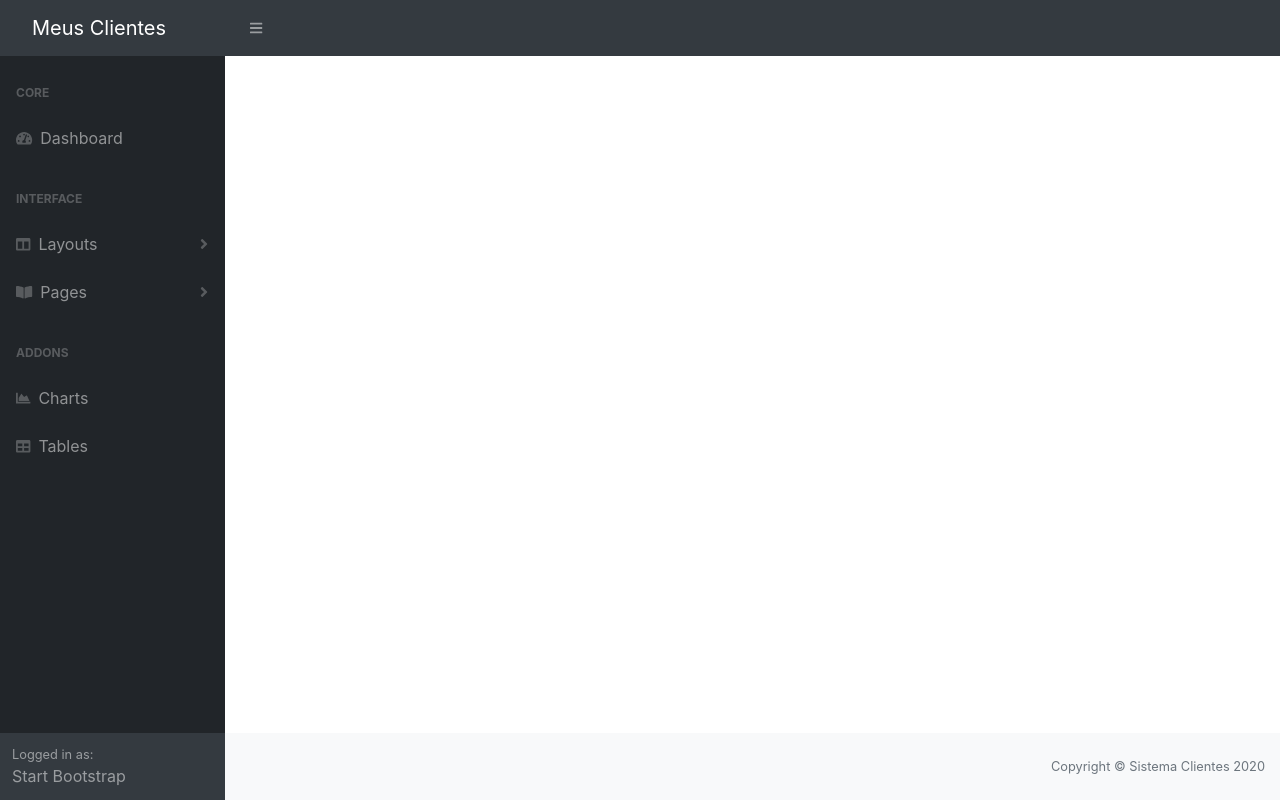
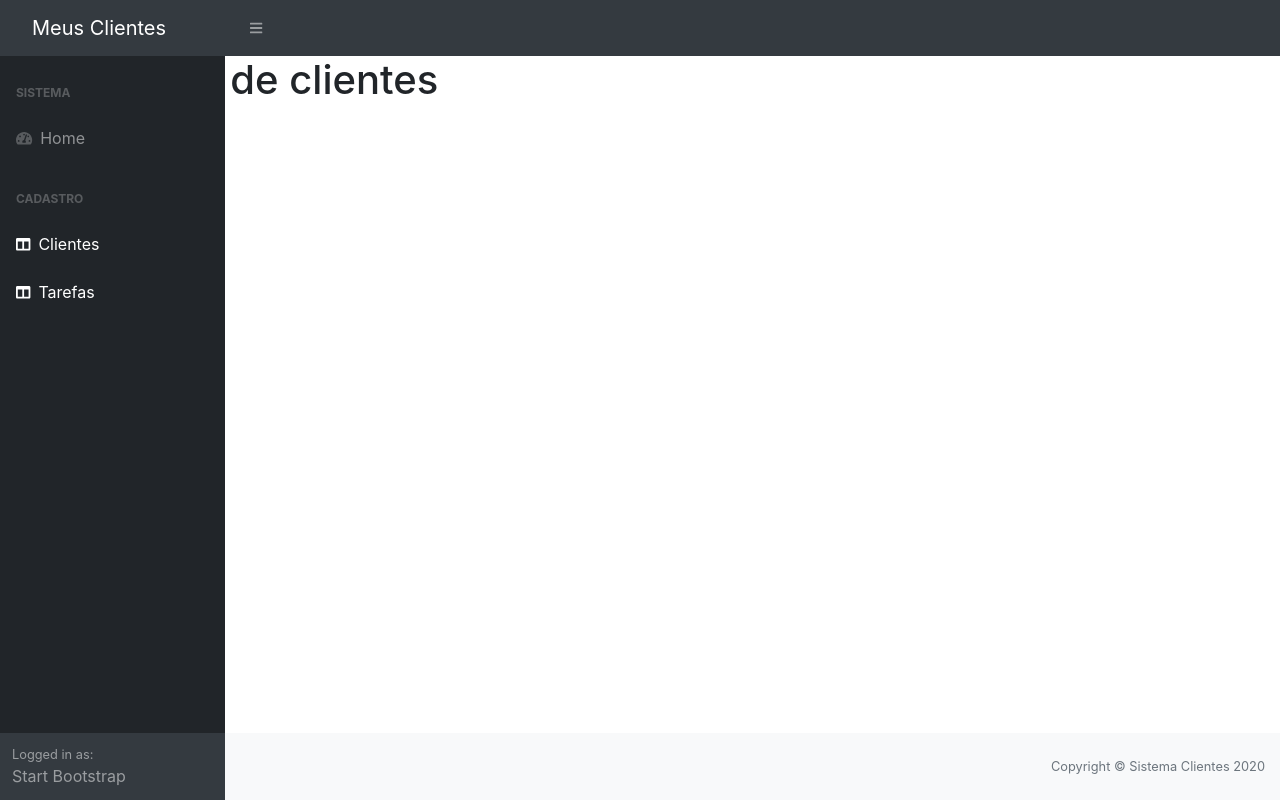
Before and after one commit to JeeanLiima97/clientes-frontend, an Angular app: page /clientes-form in a window 1280 px wide. Before the commit this address led to /. Built offline with nearby package versions, Linux system fonts and the light colour scheme.

Commit message:
Nevegacao entre rotas e alteracao no navBar

```diff
--- a/src/app/app.module.ts
+++ b/src/app/app.module.ts
@@ -1,3 +1,4 @@
+import { ClientesModule } from './clientes/clientes.module';
 import { BrowserModule } from '@angular/platform-browser';
 import { NgModule } from '@angular/core';
 
@@ -13,7 +14,8 @@
   imports: [
     BrowserModule,
     AppRoutingModule,
-    TemplateModule
+    TemplateModule,
+    ClientesModule
   ],
   providers: [],
   bootstrap: [AppComponent]
--- a/src/app/clientes/clientes-form/clientes-form.component.html
+++ b/src/app/clientes/clientes-form/clientes-form.component.html
@@ -1 +1 @@
-<p>clientes-form works!</p>
+<h1>Formulario de clientes</h1>
--- a/src/app/clientes/clientes-routing.module.ts
+++ b/src/app/clientes/clientes-routing.module.ts
@@ -1,7 +1,13 @@
 import { NgModule } from '@angular/core';
 import { Routes, RouterModule } from '@angular/router';
+import { ClientesFormComponent } from './clientes-form/clientes-form.component'
+const routes: Routes = [
+  {
+    path: 'clientes-form',
+    component: ClientesFormComponent
+  }
 
-const routes: Routes = [];
+];
 
 @NgModule({
   imports: [RouterModule.forChild(routes)],
@@ -11,4 +17,4 @@
 
 
 
- }
+}
--- a/src/app/clientes/clientes.module.ts
+++ b/src/app/clientes/clientes.module.ts
@@ -10,6 +10,8 @@
   imports: [
     CommonModule,
     ClientesRoutingModule
+  ], exports:[
+    ClientesFormComponent
   ]
 })
 export class ClientesModule { }
--- a/src/app/template/sidebar/sidebar.component.html
+++ b/src/app/template/sidebar/sidebar.component.html
@@ -2,51 +2,25 @@
     <nav class="sb-sidenav accordion sb-sidenav-dark" id="sidenavAccordion">
         <div class="sb-sidenav-menu">
             <div class="nav">
-                            <div class="sb-sidenav-menu-heading">Core</div>
-                            <a class="nav-link" href="index.html"
-                                ><div class="sb-nav-link-icon"><i class="fas fa-tachometer-alt"></i></div>
-                                Dashboard</a
-                            >
-                            <div class="sb-sidenav-menu-heading">Interface</div>
-                            <a class="nav-link collapsed" href="#" data-toggle="collapse" data-target="#collapseLayouts" aria-expanded="false" aria-controls="collapseLayouts"
-                                ><div class="sb-nav-link-icon"><i class="fas fa-columns"></i></div>
-                                Layouts
-                                <div class="sb-sidenav-collapse-arrow"><i class="fas fa-angle-down"></i></div
-                            ></a>
-                            <div class="collapse" id="collapseLayouts" aria-labelledby="headingOne" data-parent="#sidenavAccordion">
-                                <nav class="sb-sidenav-menu-nested nav"><a class="nav-link" href="layout-static.html">Static Navigation</a><a class="nav-link" href="layout-sidenav-light.html">Light Sidenav</a></nav>
-                            </div>
-                            <a class="nav-link collapsed" href="#" data-toggle="collapse" data-target="#collapsePages" aria-expanded="false" aria-controls="collapsePages"
-                                ><div class="sb-nav-link-icon"><i class="fas fa-book-open"></i></div>
-                                Pages
-                                <div class="sb-sidenav-collapse-arrow"><i class="fas fa-angle-down"></i></div
-                            ></a>
-                            <div class="collapse" id="collapsePages" aria-labelledby="headingTwo" data-parent="#sidenavAccordion">
-                                <nav class="sb-sidenav-menu-nested nav accordion" id="sidenavAccordionPages">
-                                    <a class="nav-link collapsed" href="#" data-toggle="collapse" data-target="#pagesCollapseAuth" aria-expanded="false" aria-controls="pagesCollapseAuth"
-                                        >Authentication
-                                        <div class="sb-sidenav-collapse-arrow"><i class="fas fa-angle-down"></i></div
-                                    ></a>
-                                    <div class="collapse" id="pagesCollapseAuth" aria-labelledby="headingOne" data-parent="#sidenavAccordionPages">
-                                        <nav class="sb-sidenav-menu-nested nav"><a class="nav-link" href="login.html">Login</a><a class="nav-link" href="register.html">Register</a><a class="nav-link" href="password.html">Forgot Password</a></nav>
-                                    </div>
-                                    <a class="nav-link collapsed" href="#" data-toggle="collapse" data-target="#pagesCollapseError" aria-expanded="false" aria-controls="pagesCollapseError"
-                                        >Error
-                                        <div class="sb-sidenav-collapse-arrow"><i class="fas fa-angle-down"></i></div
-                                    ></a>
-                                    <div class="collapse" id="pagesCollapseError" aria-labelledby="headingOne" data-parent="#sidenavAccordionPages">
-                                        <nav class="sb-sidenav-menu-nested nav"><a class="nav-link" href="401.html">401 Page</a><a class="nav-link" href="404.html">404 Page</a><a class="nav-link" href="500.html">500 Page</a></nav>
-                                    </div>
-                                </nav>
-                            </div>
-                            <div class="sb-sidenav-menu-heading">Addons</div>
-                            <a class="nav-link" href="charts.html"
-                                ><div class="sb-nav-link-icon"><i class="fas fa-chart-area"></i></div>
-                                Charts</a
-                            ><a class="nav-link" href="tables.html"
-                                ><div class="sb-nav-link-icon"><i class="fas fa-table"></i></div>
-                                Tables</a
-                            >
+                <div class="sb-sidenav-menu-heading">Sistema</div>
+                <a class="nav-link" routerLink="/home">
+                    <div class="sb-nav-link-icon"><i class="fas fa-tachometer-alt"></i></div>
+                    Home
+                </a>
+                <div class="sb-sidenav-menu-heading">Cadastro</div>
+                <a class="nav-link collapsed" routerLink="/clientes-form" data-toggle="collapse"
+                    data-target="#collapseLayouts" aria-expanded="false" aria-controls="collapseLayouts">
+                    <div class="sb-nav-link-icon"><i class="fas fa-columns"></i></div>
+                    Clientes
+                </a>
+                <a class="nav-link collapsed" routerLink="/clientes-form" data-toggle="collapse"
+                    data-target="#collapseLayouts" aria-expanded="false" aria-controls="collapseLayouts">
+                    <div class="sb-nav-link-icon"><i class="fas fa-columns"></i></div>
+                    Tarefas
+                </a>
+
+
+
             </div>
         </div>
         <div class="sb-sidenav-footer">
```
Also changed, not shown: src/app/template/template.module.ts (+7 -2 lines). Lines whose indentation alone changed are shown as unchanged.
